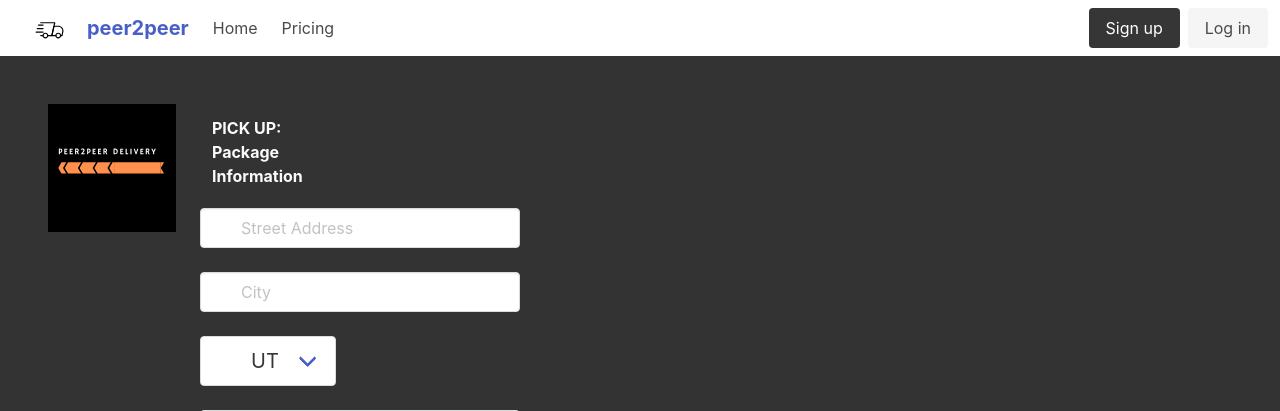
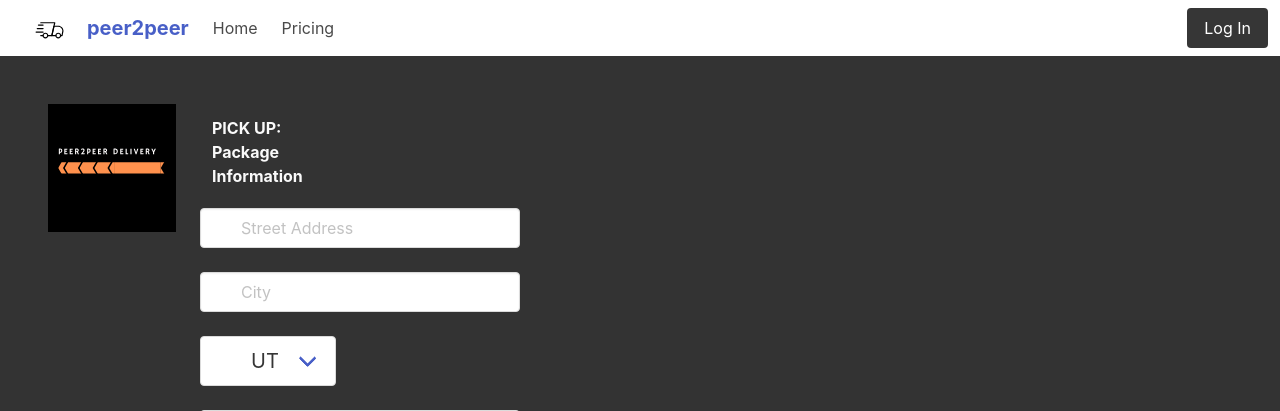
Before and after one commit to cody1967/peer2peer, a Node server app: page /packages in a window 1280 px wide. Shown: the top 411 px of the page. Run offline with Node 20, Linux system fonts and the light colour scheme; some libraries are stand-ins or nearby versions.

```diff
--- a/controllers/home-routes.js
+++ b/controllers/home-routes.js
@@ -1,8 +1,7 @@
 
 const router = require('express').Router();
 const sequelize = require('../config/connection');
-const { Client, Driver, Package } = require('../../models');
-
+const {Client, Driver, Package} = require('../models')
 
 router.get('/homepage', (req, res) => {
   res.render('homepage');
--- a/views/layouts/main.handlebars
+++ b/views/layouts/main.handlebars
@@ -23,7 +23,7 @@
 
     <div id="navbarBasicExample" class="navbar-menu">
       <div class="navbar-start">
-        <a class="navbar-item">
+        <a class="navbar-item" href="/homepage" >
           Home
         </a>
 
@@ -64,12 +64,8 @@
     <div class="navbar-end">
       <div class="navbar-item">
         <div class="buttons">
-          <a href="/login" class="button is-dark">Sign up</a>
+          <a href="/login" class="button is-dark">Log In</a>
 
-          </a>
-          <a class="button is-light">
-            Log in
-          </a>
         </div>
       </div>
     </div>
--- a/views/order.handlebars
+++ b/views/order.handlebars
@@ -6,6 +6,7 @@
           <img src="/stylesheets/Peer2Peer Delivery Logo (1).svg">
         </figure>
       </div>
+      {{!-- {{#if loggedIn}} --}}
       <div class="columns">
         <div class="column is-mobile">
           <div class="column is-half control has-icons-left has-icons-right">
@@ -68,9 +69,11 @@
               </div>
             </form>
           </div>
+          {{!-- {{/if}} --}}
 
 
         </div>
 </section>
-
+{{#if loggedIn}}
 <script src="/javascript/order.js"></script>
+{{/if}}
```
Also changed, not shown: views/client.handlebars (+5 -3 lines).
